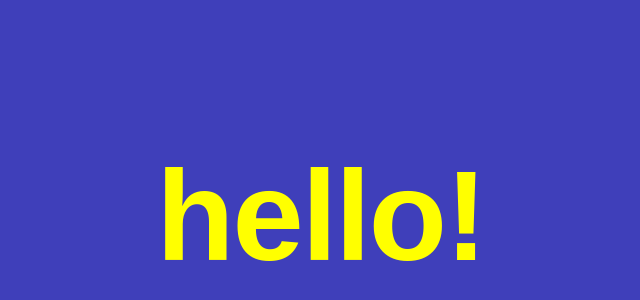
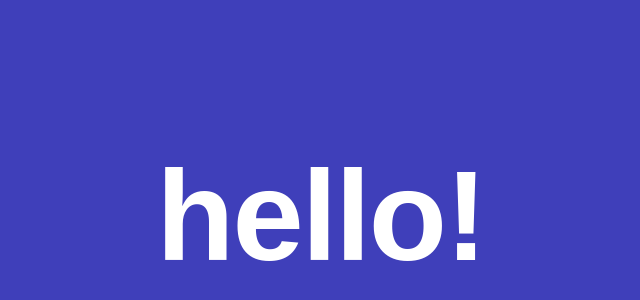
Before and after one commit to viviatta/Lezione15, a website built with Parcel: page index.html in a window 1280 px wide. Shown: the part 270-570 px from the top of the page, without its empty margins (319-959 px from the left). Built offline with nearby package versions, Linux system fonts and the light colour scheme.

Commit message:
cambiato colore testo

```diff
--- a/package.json
+++ b/package.json
@@ -4,7 +4,9 @@
   "description": "",
   "main": "index.js",
   "scripts": {
-    "test": "echo \"Error: no test specified\" && exit 1"
+    "test": "echo \"Error: no test specified\" && exit 1",
+    "start": "parcel index.html",
+    "deploy": "parcel build index.html --public-url . && gh-pages -d dist"
   },
   "author": "",
   "license": "ISC",
--- a/style.css
+++ b/style.css
@@ -11,7 +11,7 @@ h1 {
 
 h1 {
     font-family: 'Barlow', sans-serif;
-    color: yellow;
+    color: white;
     font-size: 10vw;
     letter-spacing: -2px;
 }
```
